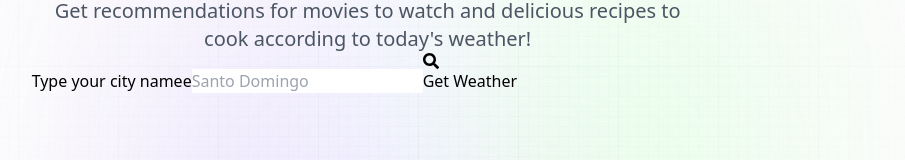
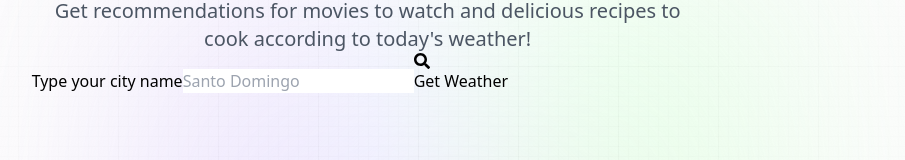
Before and after one commit to cort0038/next-js-app-api, a Next.js app: page / in a window 1280 px wide. Shown: the part 139-299 px from the top of the page, without its empty margins (187-1092 px from the left). Built offline with nearby package versions, Linux system fonts and the light colour scheme.

Commit message:
disable some ESLint rules

```diff
--- a/app/components/masthead/Masthead.jsx
+++ b/app/components/masthead/Masthead.jsx
@@ -6,10 +6,10 @@ const Masthead = () => {
 			<h1 className="head_text text-center">
 				Discover
 				<br />
-				<span className="blue_gradient text-center"> The Perfect Food &amp; Movie for Today</span>
+				<span className="blue_gradient text-center"> The Perfect Food & Movie for Today</span>
 			</h1>
 			<p className="desc text-center">
-				Get recommendations for movies to watch and delicious recipes to cook according to today&apos;s weather!
+				Get recommendations for movies to watch and delicious recipes to cook according to today's weather!
 			</p>
 		</div>
 	)
--- a/app/components/searchBar/SearchBar.jsx
+++ b/app/components/searchBar/SearchBar.jsx
@@ -4,7 +4,7 @@ import {FaSearch} from "react-icons/fa"
 const SearchBar = () => {
 	return (
 		<form>
-			<label>Type your city namee</label>
+			<label>Type your city name</label>
 			<input type="text" placeholder="Santo Domingo" />
 			<button type="submit">
 				<FaSearch />
```
Also changed, not shown: .eslintrc.json.
